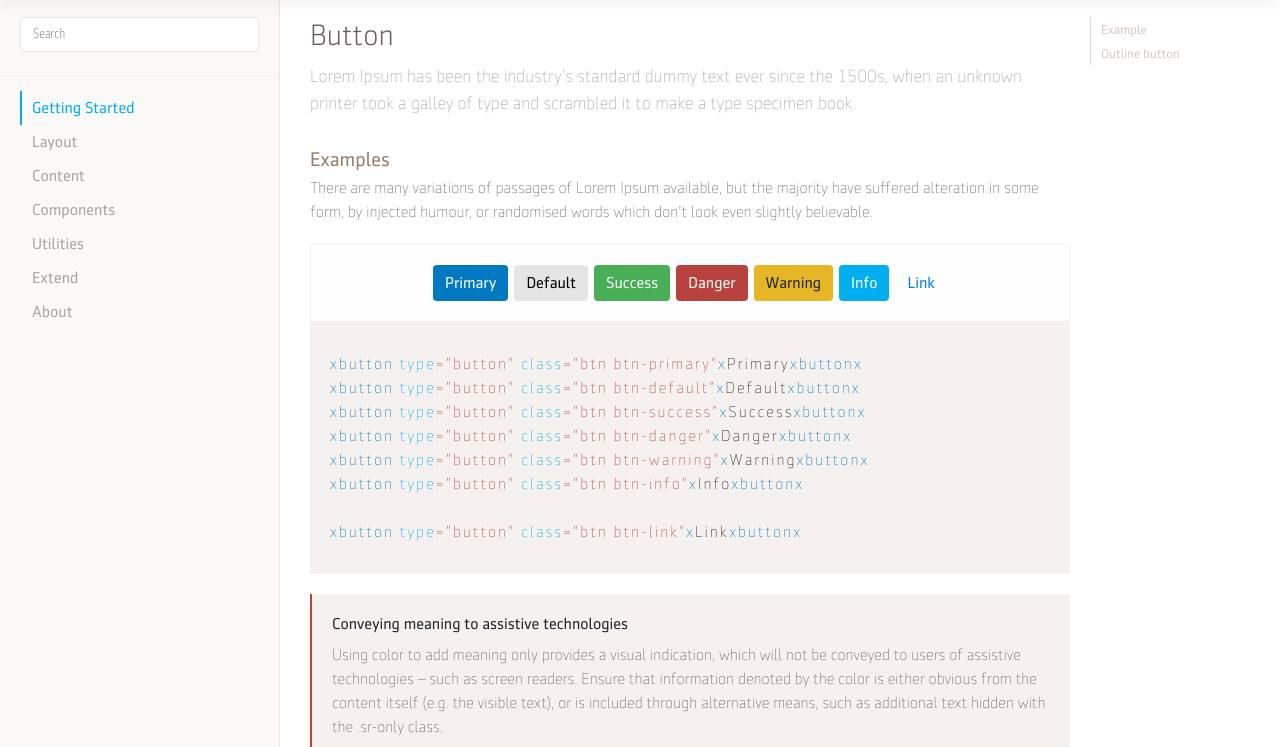
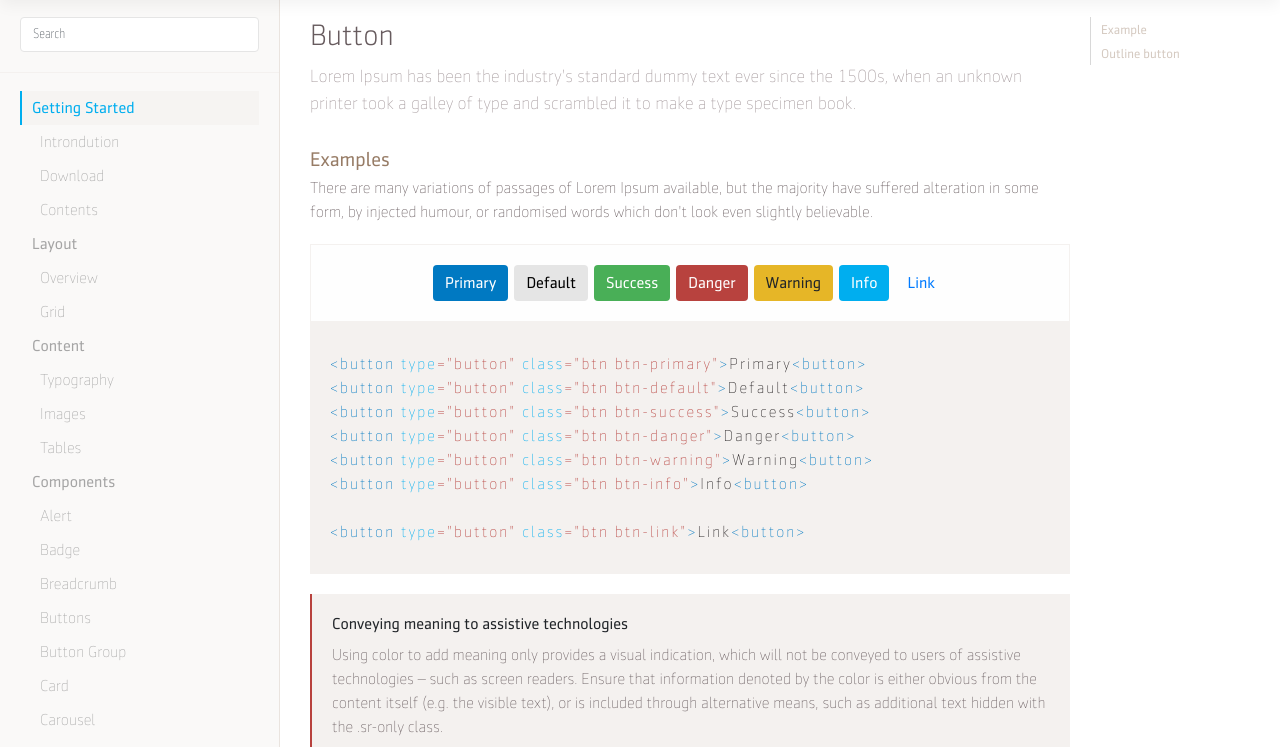
Before and after one commit to rafaeltorres89/life-design, a React app: page / in a window 1280 px wide. Shown: the part 53-800 px from the top of the page. Built offline with nearby package versions, Linux system fonts and the light colour scheme.

Commit message:
Organização da estrutura de pre code

```diff
--- a/src/components/button/index.js
+++ b/src/components/button/index.js
@@ -17,78 +17,78 @@ const Button = () => {
 
                 <button type="button" class="btn btn-link">Link</button>
             </div>
-            <figure>
+            <figure class="highlight">
                 <pre>
                     <code>
-                        <span className="tg">xbutton </span>
+                        <span className="tg">&lt;button </span>
                         <span className="at">type</span>
-                        <span className="vl">="button" </span>
-                        <span className="at">class</span>
+                        <span className="vl">="button"</span>
+                        <span className="at"> class</span>
                         <span className="vl">="btn btn-primary"</span>
-                        <span className="tg">x</span>
+                        <span className="tg">&gt;</span>
                         <span className="if">Primary</span>
-                        <span className="tg">xbuttonx</span>
+                        <span className="tg">&lt;button&gt;</span>
                     </code>
                     <code>
-                        <span className="tg">xbutton </span>
+                        <span className="tg">&lt;button </span>
                         <span className="at">type</span>
-                        <span className="vl">="button" </span>
-                        <span className="at">class</span>
+                        <span className="vl">="button"</span>
+                        <span className="at"> class</span>
                         <span className="vl">="btn btn-default"</span>
-                        <span className="tg">x</span>
+                        <span className="tg">&gt;</span>
                         <span className="if">Default</span>
-                        <span className="tg">xbuttonx</span>
+                        <span className="tg">&lt;button&gt;</span>
                     </code>
                     <code>
-                        <span className="tg">xbutton </span>
+                        <span className="tg">&lt;button </span>
                         <span className="at">type</span>
-                        <span className="vl">="button" </span>
-                        <span className="at">class</span>
+                        <span className="vl">="button"</span>
+                        <span className="at"> class</span>
                         <span className="vl">="btn btn-success"</span>
-                        <span className="tg">x</span>
+                        <span className="tg">&gt;</span>
                         <span className="if">Success</span>
-                        <span className="tg">xbuttonx</span>
+                        <span className="tg">&lt;button&gt;</span>
                     </code>
                     <code>
-                        <span className="tg">xbutton </span>
+                        <span className="tg">&lt;button </span>
                         <span className="at">type</span>
-                        <span className="vl">="button" </span>
-                        <span className="at">class</span>
+                        <span className="vl">="button"</span>
+                        <span className="at"> class</span>
                         <span className="vl">="btn btn-danger"</span>
-                        <span className="tg">x</span>
+                        <span className="tg">&gt;</span>
                         <span className="if">Danger</span>
-                        <span className="tg">xbuttonx</span>
+                        <span className="tg">&lt;button&gt;</span>
                     </code>
                     <code>
-                        <span className="tg">xbutton </span>
+                        <span className="tg">&lt;button </span>
                         <span className="at">type</span>
-                        <span className="vl">="button" </span>
-                        <span className="at">class</span>
+                        <span className="vl">="button"</span>
+                        <span className="at"> class</span>
                         <span className="vl">="btn btn-warning"</span>
-                        <span className="tg">x</span>
+                        <span className="tg">&gt;</span>
                         <span className="if">Warning</span>
-                        <span className="tg">xbuttonx</span>
+                        <span className="tg">&lt;button&gt;</span>
                     </code>
                     <code>
-                        <span className="tg">xbutton </span>
+                        <span className="tg">&lt;button </span>
                         <span className="at">type</span>
-                        <span className="vl">="button" </span>
-                        <span className="at">class</span>
+                        <span className="vl">="button"</span>
+                        <span className="at"> class</span>
                         <span className="vl">="btn btn-info"</span>
-                        <span className="tg">x</span>
+                        <span className="tg">&gt;</span>
                         <span className="if">Info</span>
-                        <span className="tg">xbuttonx</span>
+                        <span className="tg">&lt;button&gt;</span>
                     </code>
                     <br/>
                     <code>
-                        <span className="tg">xbutton </span>
+                        <span className="tg">&lt;button </span>
                         <span className="at">type</span>
-                        <span className="vl">="button" </span>
-                        <span className="at">class</span>
+                        <span className="vl">="button"</span>
+                        <span className="at"> class</span>
                         <span className="vl">="btn btn-link"</span>
-                        <span className="tg">x</span>
+                        <span className="tg">&gt;</span>
                         <span className="if">Link</span>
-                        <span className="tg">xbuttonx</span>
+                        <span className="tg">&lt;button&gt;</span>
                     </code>
                 </pre>
             </figure>
@@ -106,67 +106,67 @@ const Button = () => {
                 <button type="button" class="btn btn-outline-warning">Warning</button>
                 <button type="button" class="btn btn-outline-info">Info</button>
             </div>
-            <figure>
+            <figure class="highlight">
                 <pre>
                     <code>
-                        <span className="tg">xbutton </span>
+                        <span className="tg">&lt;button </span>
                         <span className="at">type</span>
-                        <span className="vl">="button" </span>
-                        <span className="at">class</span>
+                        <span className="vl">="button"</span>
+                        <span className="at"> class</span>
                         <span className="vl">="btn btn-outline-primary"</span>
-                        <span className="tg">x</span>
+                        <span className="tg">&gt;</span>
                         <span className="if">Primary</span>
-                        <span className="tg">xbuttonx</span>
+                        <span className="tg">&lt;button&gt;</span>
                     </code>
                     <code>
-                        <span className="tg">xbutton </span>
+                        <span className="tg">&lt;button </span>
                         <span className="at">type</span>
-                        <span className="vl">="button" </span>
-                        <span className="at">class</span>
+                        <span className="vl">="button"</span>
+                        <span className="at"> class</span>
                         <span className="vl">="btn btn-outline-default"</span>
-                        <span className="tg">x</span>
+                        <span className="tg">&gt;</span>
                         <span className="if">Default</span>
-                        <span className="tg">xbuttonx</span>
+                        <span className="tg">&lt;button&gt;</span>
                     </code>
                     <code>
-                        <span className="tg">xbutton </span>
+                        <span className="tg">&lt;button </span>
                         <span className="at">type</span>
-                        <span className="vl">="button" </span>
-                        <span className="at">class</span>
+                        <span className="vl">="button"</span>
+                        <span className="at"> class</span>
                         <span className="vl">="btn btn-outline-success"</span>
-                        <span className="tg">x</span>
+                        <span className="tg">&gt;</span>
                         <span className="if">Success</span>
-                        <span className="tg">xbuttonx</span>
+                        <span className="tg">&lt;button&gt;</span>
                     </code>
                     <code>
-                        <span className="tg">xbutton </span>
+                        <span className="tg">&lt;button </span>
                         <span className="at">type</span>
-                        <span className="vl">="button" </span>
-                        <span className="at">class</span>
+                        <span className="vl">="button"</span>
+                        <span className="at"> class</span>
                         <span className="vl">="btn btn-outline-danger"</span>
-                        <span className="tg">x</span>
+                        <span className="tg">&gt;</span>
                         <span className="if">Danger</span>
-                        <span className="tg">xbuttonx</span>
+                        <span className="tg">&lt;button&gt;</span>
                     </code>
                     <code>
-                        <span className="tg">xbutton </span>
+                        <span className="tg">&lt;button </span>
                         <span className="at">type</span>
-                        <span className="vl">="button" </span>
-                        <span className="at">class</span>
+                        <span className="vl">="button"</span>
+                        <span className="at"> class</span>
                         <span className="vl">="btn btn-outline-warning"</span>
-                        <span className="tg">x</span>
+                        <span className="tg">&gt;</span>
                         <span className="if">Warning</span>
-                        <span className="tg">xbuttonx</span>
+                        <span className="tg">&lt;button&gt;</span>
                     </code>
                     <code>
-                        <span className="tg">xbutton </span>
+                        <span className="tg">&lt;button </span>
                         <span className="at">type</span>
-                        <span className="vl">="button" </span>
-                        <span className="at">class</span>
+                        <span className="vl">="button"</span>
+                        <span className="at"> class</span>
                         <span className="vl">="btn btn-outline-info"</span>
-                        <span className="tg">x</span>
+                        <span className="tg">&gt;</span>
                         <span className="if">Info</span>
-                        <span className="tg">xbuttonx</span>
+                        <span className="tg">&lt;button&gt;</span>
                     </code>
                 </pre>
             </figure>
--- a/src/include/aside/_aside.scss
+++ b/src/include/aside/_aside.scss
@@ -56,7 +56,7 @@ main
             background: lighten($metal, 20%)
         }
 
-        figure
+        .highlight
         {
             background: lighten($metal, 15%);
             padding: 30px 20px;
@@ -70,7 +70,7 @@ main
 
                 span
                 {
-                    @extend #SPACING;
+                    @extend #SPACING, #IN-BLOCK;
                     font-family: senticosansThin;
                 }
 
--- a/src/include/listbar/_listbar.scss
+++ b/src/include/listbar/_listbar.scss
@@ -31,6 +31,7 @@ ul.components
             {
                 @extend #NO-UNDERLINE;
                 color: darken($metal, 20%);
+                background: lighten($metal, 16%);
             }
         }
 
@@ -38,21 +39,26 @@ ul.components
 
         ul.inter-lt
         {
-            @extend #HIDE;
+            @extend #SHOW;
             padding-left: 10px;
+
+            li.lt a.lk
+            { @extend #NO-BORDER; }
         }
 
         &:hover
         {
             @extend #ANIMATE;
 
-            a { border-color: $metal; }
+            a
+            { border-color: $metal; }
         }
 
         a.active
         {
             color: $cerulean;
             border-color: $cerulean;
+            background: lighten($metal, 16%);
         }
     }
 }
```
Also changed, not shown: src/dist/css/app.css, src/dist/css/mongeral.min.css.
